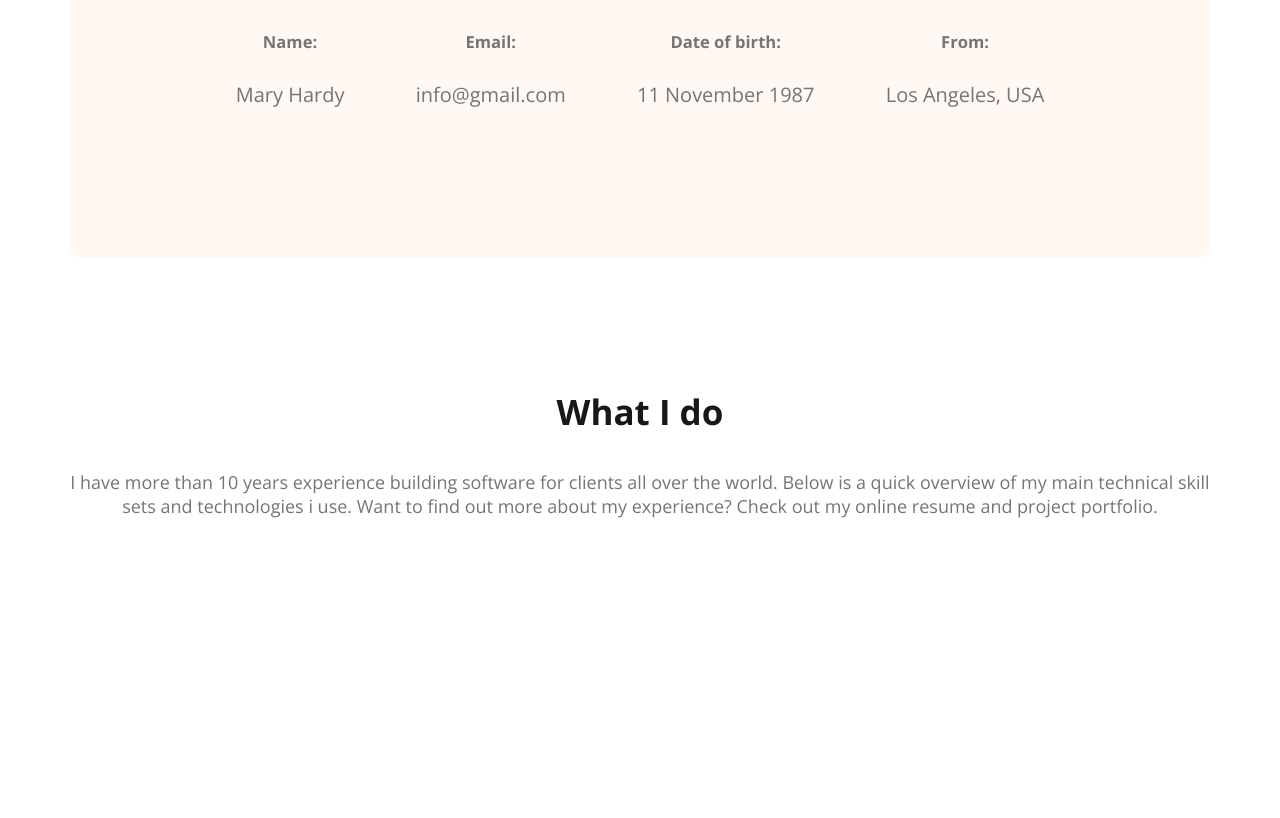
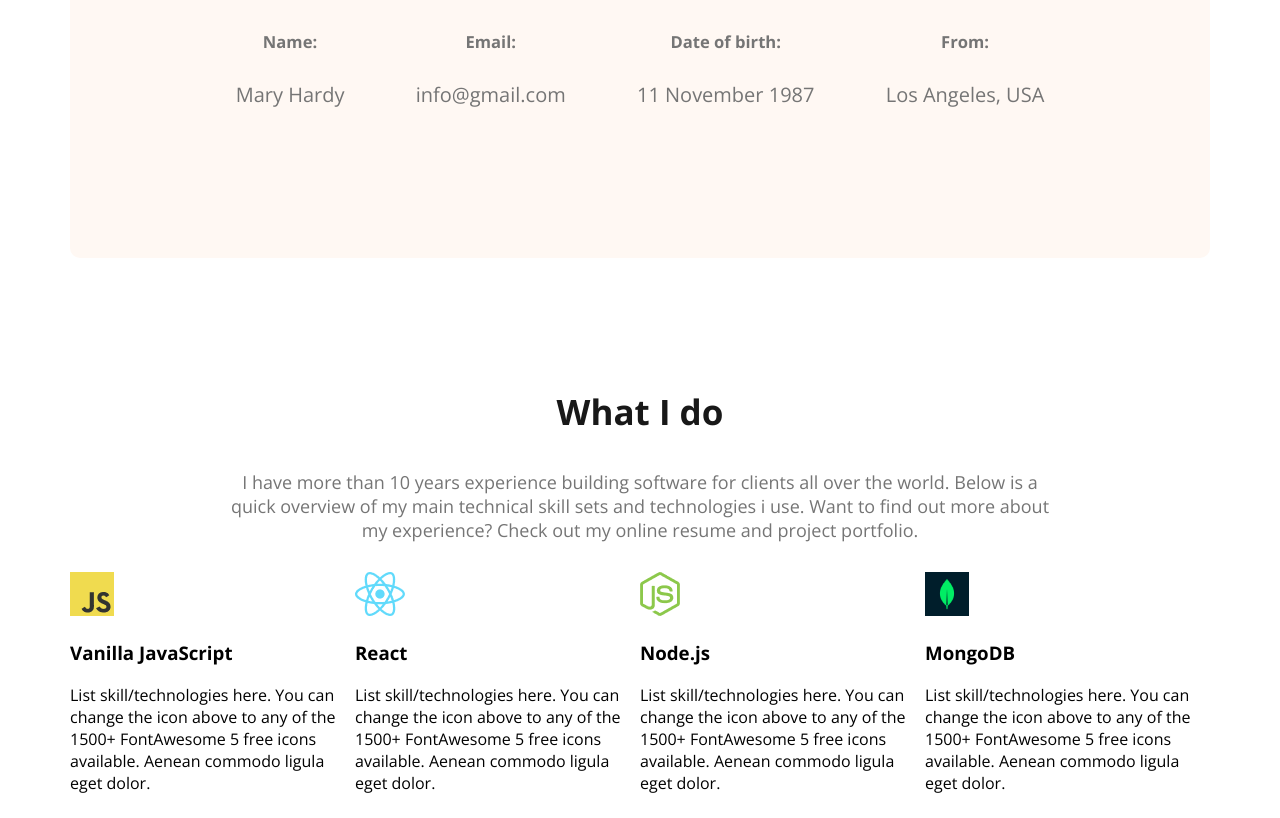
Before and after one commit to shabnam001/webdeveloper-portfolo, a plain HTML site: page index.html in a window 1280 px wide. Shown: the part 1256-2074 px from the top of the page. Before the commit the page ends 1792 px from the top, so only its background shows below. Drawn offline with nearby package versions, Linux system fonts and the light colour scheme.

Commit message:
skills are added

```diff
--- a/index.html
+++ b/index.html
@@ -59,7 +59,29 @@
         <!--what i do section-->
         <section>
             <h3 class="section-title">What I do</h3>
-            <p class="section-description">I have more than 10 years experience building software for clients all over the world. Below is a quick overview of my main technical skill sets and technologies i use. Want to find out more about my experience? Check out my online resume and project portfolio.</p>
+            <p id="what-i-do" class="section-description">I have more than 10 years experience building software for clients all over the world. Below is a quick overview of my main technical skill sets and technologies i use. Want to find out more about my experience? Check out my online resume and project portfolio.</p>
+            <div class="skills-container">
+                <div class="skills">
+                    <img src="images/icons/js.png" alt="">
+                    <h3 class="skills-title">Vanilla JavaScript</h3>
+                    <p class="skills-descreption">List skill/technologies here. You can change the icon above to any of the 1500+ FontAwesome 5 free icons available. Aenean commodo ligula eget dolor.</p>
+                </div>
+                <div class="skills">
+                    <img src="images/icons/react.png" alt="">
+                    <h3 class="skills-title">React</h3>
+                    <p class="skills-descreption">List skill/technologies here. You can change the icon above to any of the 1500+ FontAwesome 5 free icons available. Aenean commodo ligula eget dolor.</p>
+                </div>
+                <div class="skills">
+                    <img src="images/icons/nodejs.png" alt="">
+                    <h3 class="skills-title">Node.js</h3>
+                    <p class="skills-descreption">List skill/technologies here. You can change the icon above to any of the 1500+ FontAwesome 5 free icons available. Aenean commodo ligula eget dolor.</p>
+                </div>
+                <div class="skills">
+                    <img src="images/icons/mongo.png" alt="">
+                    <h3 class="skills-title">MongoDB</h3>
+                    <p class="skills-descreption">List skill/technologies here. You can change the icon above to any of the 1500+ FontAwesome 5 free icons available. Aenean commodo ligula eget dolor.</p>
+                </div>
+            </div>
 
         </section>
 
--- a/styles/portfolio.css
+++ b/styles/portfolio.css
@@ -115,3 +115,9 @@ main{
     font-size: 20px;
     font-weight: 400;
 }
+#what-i-do{
+    margin: 30px 150px;
+}
+.skills-container{
+    display: flex;
+}
```
